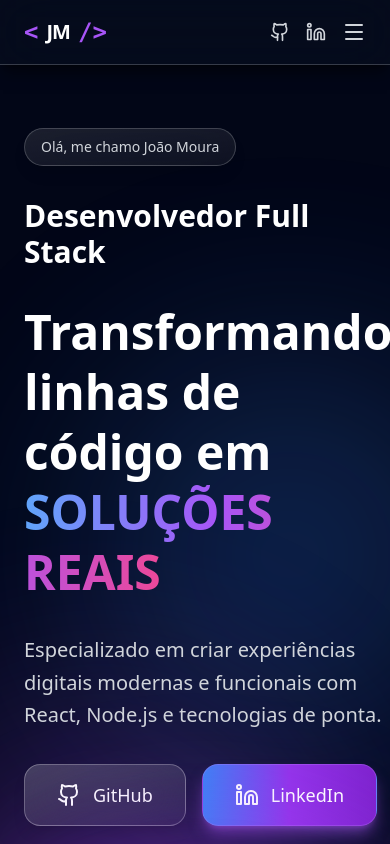
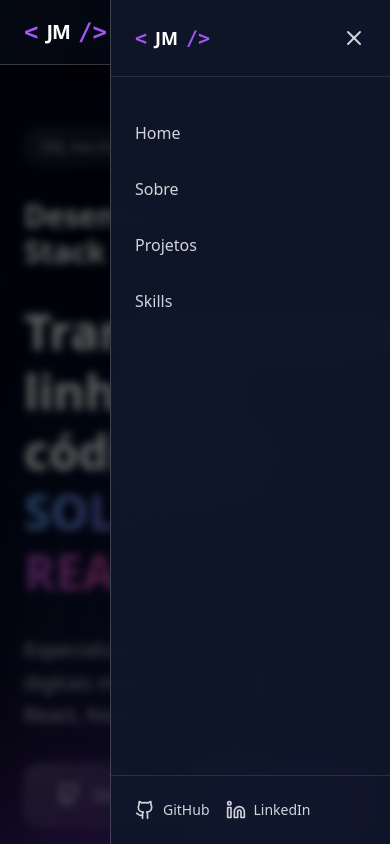
Before and after one commit to JoaooMoura/JoaooMoura.github.io, a React (Vite) app in the folder portfolio/: page / in a window 390 px wide. Both pictures are taken after a click on the button 354 px from the left and 32 px from the top of the page. Shown: the top 844 px of the page. Built offline with nearby package versions, Linux system fonts and the light colour scheme.

Commit message:
refactor: Mudanças na estilzação para mobile

```diff
--- a/portfolio/src/components/Header.tsx
+++ b/portfolio/src/components/Header.tsx
@@ -1,12 +1,21 @@
-import { Github, Linkedin, Menu } from 'lucide-react';
-import { motion } from 'framer-motion';
+import { Github, Linkedin, Menu, X } from 'lucide-react';
+import { motion, AnimatePresence } from 'framer-motion';
+import { useState } from 'react';
 
 export default function Header() {
+  const [mobileMenuOpen, setMobileMenuOpen] = useState(false);
+
   const scrollToSection = (id: string) => {
     document.getElementById(id)?.scrollIntoView({ behavior: 'smooth' });
+    setMobileMenuOpen(false);
+  };
+
+  const toggleMobileMenu = () => {
+    setMobileMenuOpen(!mobileMenuOpen);
   };
 
   return (
+    <>
       <motion.header
         initial={{ y: -100 }}
         animate={{ y: 0 }}
@@ -46,17 +55,132 @@ export default function Header() {
           </ul>
 
           <div className="flex items-center gap-4">
-          <a href="https://github.com/JoaooMoura" target="_blank" rel="noopener noreferrer" className="text-gray-300 hover:text-white transition">
+            <a
+              href="https://github.com/JoaooMoura"
+              target="_blank"
+              rel="noopener noreferrer"
+              className="hidden md:block text-gray-300 hover:text-white transition"
+            >
               <Github size={20} />
             </a>
-          <a href="https://www.linkedin.com/in/joaoomoura/" target="_blank" rel="noopener noreferrer" className="text-gray-300 hover:text-white transition">
+            <a
+              href="https://www.linkedin.com/in/joaoomoura/"
+              target="_blank"
+              rel="noopener noreferrer"
+              className="hidden md:block text-gray-300 hover:text-white transition"
+            >
               <Linkedin size={20} />
             </a>
-          <button className="md:hidden text-gray-300">
-            <Menu size={24} />
+
+            <button
+              onClick={toggleMobileMenu}
+              className="md:hidden text-gray-300 hover:text-white transition-colors"
+              aria-label="Toggle menu"
+            >
+              {mobileMenuOpen ? <X size={24} /> : <Menu size={24} />}
             </button>
           </div>
         </nav>
       </motion.header>
+
+      <AnimatePresence>
+        {mobileMenuOpen && (
+          <>
+            <motion.div
+              initial={{ opacity: 0 }}
+              animate={{ opacity: 1 }}
+              exit={{ opacity: 0 }}
+              transition={{ duration: 0.2 }}
+              className="fixed inset-0 bg-black/60 backdrop-blur-sm z-40 md:hidden"
+              onClick={() => setMobileMenuOpen(false)}
+            />
+
+            <motion.div
+              initial={{ x: '100%' }}
+              animate={{ x: 0 }}
+              exit={{ x: '100%' }}
+              transition={{ type: 'spring', damping: 25, stiffness: 200 }}
+              className="fixed top-0 right-0 bottom-0 w-[280px] bg-slate-900/95 backdrop-blur-xl border-l border-white/20 shadow-2xl z-50 md:hidden"
+            >
+              <div className="flex flex-col h-full">
+                <div className="flex items-center justify-between p-6 border-b border-white/10">
+                  <div className="flex items-center gap-2">
+                    <span className="text-purple-500 text-xl font-mono font-bold">&lt;</span>
+                    <span className="text-white text-lg font-bold">JM</span>
+                    <span className="text-purple-500 text-xl font-mono font-bold">/&gt;</span>
+                  </div>
+                  <button
+                    onClick={() => setMobileMenuOpen(false)}
+                    className="text-gray-300 hover:text-white transition-colors"
+                  >
+                    <X size={24} />
+                  </button>
+                </div>
+
+                <nav className="flex-1 py-8">
+                  <ul className="space-y-2">
+                    <li>
+                      <button
+                        onClick={() => scrollToSection('hero')}
+                        className="w-full text-left px-6 py-3 text-gray-300 hover:text-white hover:bg-white/5 transition-colors"
+                      >
+                        Home
+                      </button>
+                    </li>
+                    <li>
+                      <button
+                        onClick={() => scrollToSection('about')}
+                        className="w-full text-left px-6 py-3 text-gray-300 hover:text-white hover:bg-white/5 transition-colors"
+                      >
+                        Sobre
+                      </button>
+                    </li>
+                    <li>
+                      <button
+                        onClick={() => scrollToSection('projects')}
+                        className="w-full text-left px-6 py-3 text-gray-300 hover:text-white hover:bg-white/5 transition-colors"
+                      >
+                        Projetos
+                      </button>
+                    </li>
+                    <li>
+                      <button
+                        onClick={() => scrollToSection('skills')}
+                        className="w-full text-left px-6 py-3 text-gray-300 hover:text-white hover:bg-white/5 transition-colors"
+                      >
+                        Skills
+                      </button>
+                    </li>
+                  </ul>
+                </nav>
+
+                <div className="p-6 border-t border-white/10">
+                  <div className="flex items-center gap-4">
+                    <a
+                      href="https://github.com/JoaooMoura"
+                      target="_blank"
+                      rel="noopener noreferrer"
+                      className="flex items-center gap-2 text-gray-300 hover:text-white transition-colors"
+                    >
+                      <Github size={20} />
+                      <span className="text-sm">GitHub</span>
+                    </a>
+                    <a
+                      href="https://www.linkedin.com/in/joaoomoura/"
+                      target="_blank"
+                      rel="noopener noreferrer"
+                      className="flex items-center gap-2 text-gray-300 hover:text-white transition-colors"
+                    >
+                      <Linkedin size={20} />
+                      <span className="text-sm">LinkedIn</span>
+                    </a>
+                  </div>
+                </div>
+              </div>
+            </motion.div>
+          </>
+        )}
+      </AnimatePresence>
+    </>
   );
 }
--- a/portfolio/src/components/Hero.tsx
+++ b/portfolio/src/components/Hero.tsx
@@ -12,7 +12,7 @@ export default function Hero() {
       <div className="absolute top-1/4 left-1/4 w-96 h-96 bg-blue-500/30 rounded-full blur-[120px] animate-pulse" />
       <div className="absolute bottom-1/4 right-1/4 w-96 h-96 bg-purple-500/30 rounded-full blur-[120px] animate-pulse" />
 
-      <div className="container mx-auto max-w-7xl relative z-10">
+      <div className="container mx-auto max-w-7xl relative z-10 w-full">
         <div className="grid lg:grid-cols-2 gap-12 items-center">
 
           <motion.div
@@ -93,11 +93,10 @@ export default function Hero() {
             initial={{ opacity: 0, x: 50 }}
             animate={{ opacity: 1, x: 0 }}
             transition={{ duration: 0.8 }}
-            className="relative flex items-center justify-center lg:justify-end"
+            className="relative flex items-center justify-center lg:justify-end mb-20 lg:mb-0"
           >
 
             <div className="absolute inset-0 flex items-center justify-center pointer-events-none">
-
               <motion.div
                 animate={{
                   scale: [1, 1.2, 1],
@@ -157,15 +156,17 @@ export default function Hero() {
               <img
                 src="/fotoeu.png"
                 alt="João Moura"
-                className="w-auto h-[500px] md:h-[600px] object-contain object-center drop-shadow-[0_0_30px_rgba(168,85,247,0.6)] [mask-image:linear-gradient(to_bottom,black_70%,transparent)]"
+                className="w-auto h-[400px] sm:h-[500px] md:h-[600px] object-contain object-center drop-shadow-[0_0_30px_rgba(168,85,247,0.6)] [mask-image:linear-gradient(to_bottom,black_70%,transparent)]"
               />
             </motion.div>
           </motion.div>
         </div>
+      </div>
 
+      <div className="absolute bottom-10 left-0 right-0 w-full flex justify-center">
         <motion.button
           onClick={scrollToProjects}
-          className="absolute bottom-10 left-1/2 -translate-x-1/2 text-gray-400 hover:text-white transition-colors"
+          className="text-gray-400 hover:text-white transition-colors"
           animate={{ y: [0, 12, 0] }}
           transition={{ repeat: Infinity, duration: 2 }}
         >
```
Lines whose indentation alone changed are shown as unchanged.
